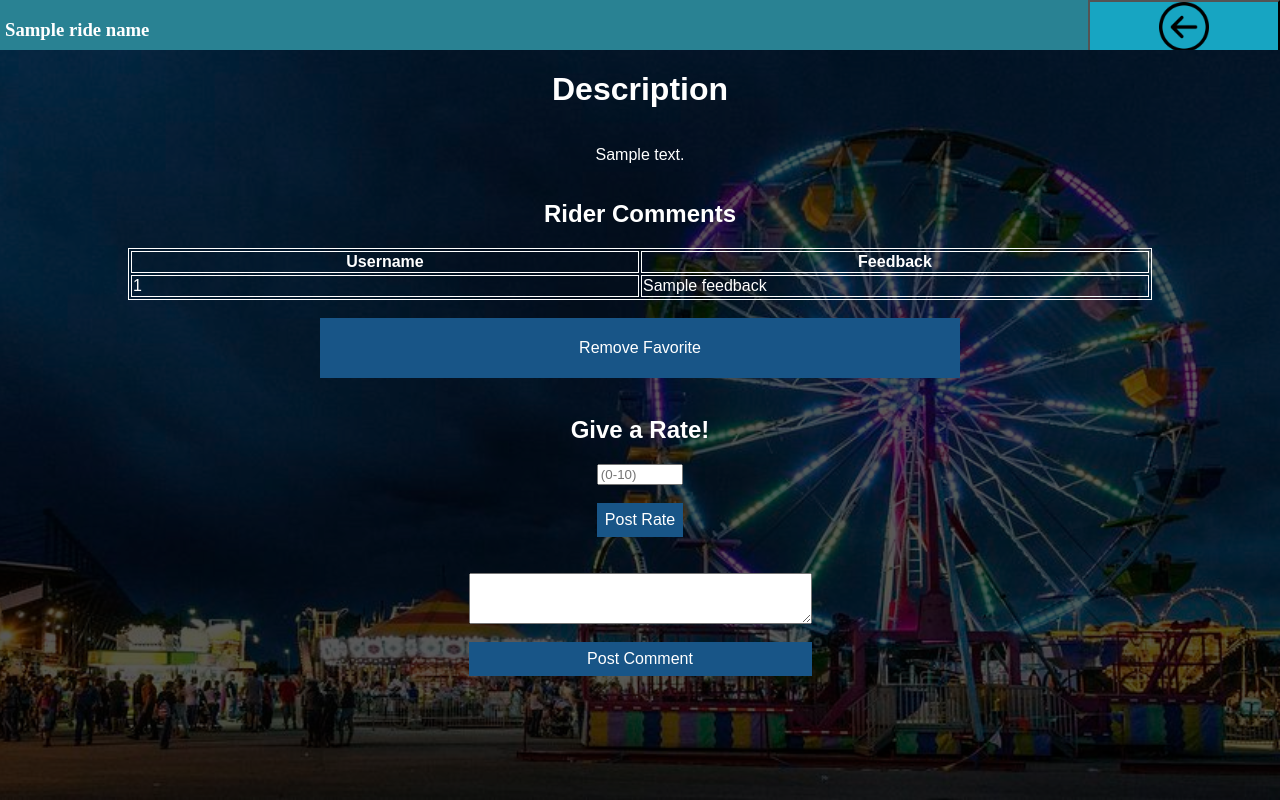
After one commit to software-students-fall2022/web-app-exercise-team-9-1, a Flask app: template MainApp/templates/ride_user.html in a window 1280 px wide. The commit adds this page. Run offline with Flask 2, Linux system fonts and the light colour scheme; the template is opened without the code that fills it: most values are stand-ins (such as "Sample title", 1, 10 or a date in 2020).

Commit message:
description page

```diff
--- a/MainApp/app.py
+++ b/MainApp/app.py
@@ -32,17 +32,18 @@ import profile
 import opening
 import main_page
 
-
 @app.route('/')
 def home():
     if current_user.is_authenticated:
         return redirect(url_for('main_page'))
     return render_template('opening.html',opec=0, msg="")
 
-@app.route('/edit_ride')
+@app.route('/edit_ride', methods = ['GET'])
 def edit_ride():
     print(request.args.get('id'))
     return render_template('opening.html',opec=0, msg="")
+
+
 
 @app.route('/test', methods = ['POST'])
 def show_home():
--- /dev/null
+++ b/MainApp/static/css/rides_description.css
@@ -0,0 +1,412 @@
+html {
+  scroll-behavior: smooth;
+  height: 100%;
+}
+
+body {
+  margin:0;
+  height: 100%;
+  background-color: #595959;
+  background-image: url('../images/bg_login_2.jpg');
+
+  background-size: cover;
+  background-position-x: 80%;
+  background-blend-mode: multiply;
+}
+.add_favorite {
+  background-color: #185587;
+  color: white;
+  padding: 16px;
+  text-align: center;
+  font-size: 16px;
+  border: none;
+  width: 100%;
+  height: 100%;
+  padding: 8px;
+}
+
+.post_comment {
+  background-color: #185587;
+  color: white;
+  padding: 16px;
+  text-align: center;
+  font-size: 16px;
+  border: none;
+  width: 100%;
+  height: 100%;
+  padding: 8px;
+}
+
+.top-bar {
+  width: 100%;
+  height: 50px;
+  background-color: rgb(41, 130, 147);
+  overflow: auto;
+
+}
+.title{
+  float:left;
+  height: 100%;
+  text-align: center;
+  margin-left: 5px;
+  transition: all 0.3s ease;
+  color: #ffffff;
+}
+
+.top-bar form input{
+  float: right;
+  width: 15%;
+  height: 100%;
+  text-align: center;
+  padding: 100% 0;
+  margin-left: 2px;
+  transition: all 0.3s ease;
+  color: #ffffff;
+  background-color: #17a5c2;
+
+}
+.bigger{
+  font-size: 300%;
+}
+
+.medium{
+  font-size: 200%;
+}
+
+.top-bar form input.profile_btn{
+  background-image: url('../images/logout_icon.png');
+  background-repeat: no-repeat;
+  background-size: 50px;
+  background-position-x: center;
+  display:flexbox;
+}
+
+.remove_like{
+  float: right;
+  width: 15%;
+  height: 15%;
+  text-align: center;
+  margin-left: 2px;
+  transition: all 0.3s ease;
+  background-image: url(../images/remove_icon.png);
+  background-repeat: no-repeat;
+  background-size: 50px;
+  background-position-x: center;
+  background-color: transparent;
+  border: none;
+
+}
+
+.like_button_not_liked{
+  float: right;
+  width: 15%;
+  height: 15%;
+  text-align: center;
+  margin-left: 2px;
+  transition: all 0.3s ease;
+  background-image: url(../images/favorite_icon_white.png);
+  background-repeat: no-repeat;
+  background-size: 50px;
+  background-position-x: center;
+  background-color: transparent;
+  border: none;
+
+}
+
+.like_button_liked{
+  float: right;
+  width: 15%;
+  height: 15%;
+  text-align: center;
+  margin-left: 2px;
+  transition: all 0.3s ease;
+  background-image: url(../images/favorite_icon_filled_white.png);
+  background-repeat: no-repeat;
+  background-size: 50px;
+  background-position-x: center;
+  background-color: transparent;
+  border: none;
+
+}
+
+.edit_button{
+  float: right;
+  width: 15%;
+  height: 15%;
+  text-align: center;
+  margin-left: 2px;
+  transition: all 0.3s ease;
+  background-image: url(../images/edit_icon.png);
+  background-repeat: no-repeat;
+  background-size: 50px;
+  background-position-x: center;
+  background-color: transparent;
+  border: none;
+
+}
+
+.top-bar form input.favorite_btn{
+  background-image: url('../images/favorite_icon.png');
+  background-repeat: no-repeat;
+  background-size: 50px;
+  background-position-x: center;
+}
+
+.top-bar form input.add_ride_btn{
+  background-image: url('../images/add_rides_icon.png');
+  background-repeat: no-repeat;
+  background-size: 50px;
+  background-position-x: center;
+}
+
+input.add_ride_btn{
+  background-image: url('../images/add_rides_icon.png');
+  background-repeat: no-repeat;
+  background-size: 50px;
+  background-position-x: center;
+  background-color: rgb(41, 130, 147);
+  width: 100%;
+  height: 60px;
+}
+
+.desc-container{
+  display: flex;
+  align-items: center;
+  flex-direction: column;
+  color: white;
+  font-family:Arial, Helvetica, sans-serif
+}
+
+table, th, td {
+  border: 1px solid white;
+}
+
+.Btn{
+  background-color: rgb(41, 130, 147);
+  width: 50%;
+  height: 60px;
+  color: white;
+  font-size: 30px;
+}
+
+#popup{
+  width: 100%;
+  display: grid;
+}
+
+.hide {
+  display: none;
+}
+
+.show {
+  display: block;
+}
+
+.top-bar form input.back_btn{
+  background-image: url('../images/back_icon.png');
+  background-repeat: no-repeat;
+  background-size: 50px;
+  background-position-x: center;
+}
+.active {
+  background-color: #17a5c2;
+}
+
+.commentContainer{
+  display: flex;
+  align-items: center;
+
+}
+
+table {
+  table-layout: fixed;
+  width: 80%;
+}
+
+table td {
+  word-wrap: break-word;         /* All browsers since IE 5.5+ */
+  overflow-wrap: break-word;     /* Renamed property in CSS3 draft spec */
+}
+
+.rides-preview .section1 {
+  display: block;
+  ;
+  margin-top: 10px;
+
+  height: fit-content;
+  border: 3px solid #ffffff;
+  border-radius: 8px;
+
+}
+
+.rides-preview .section1 .rides-preview-title{
+  text-align: left;
+  margin-left: 10px;
+  font-size: 20px;
+  font-weight: bold;
+  color: #060606;
+  height: fit-content;
+}
+
+.rides-preview .section1 p{
+  margin-top: 0px;
+  margin-bottom: 0px;
+}
+
+.rides-preview .section1 .description{
+  text-align: left;
+  margin-left: 10px;
+  font-family:'Lucida Sans', 'Lucida Sans Regular', 'Lucida Grande', 'Lucida Sans Unicode', Geneva, Verdana, sans-serif;
+  color: #ffffff;
+  font-weight:300;
+  margin-right: 10px;
+  text-overflow: ellipsis;
+  white-space: nowrap;
+  overflow: hidden;
+  height: 30px;
+  margin-top: 10px;
+}
+
+.rides-preview .section1 .wait_time{
+  text-align: right;
+  margin-left: 10px;
+  font-weight: bold;
+  color: #ffffff;
+  margin-right: 10px;
+}
+
+.rides-preview .section1 .hight_requirement{
+  text-align: left;
+  margin-left: 10px;
+  font-weight: bold;
+  color: #ffffff;
+  margin-right: 10px;
+}
+
+.rides-preview .section1 .rides-rating{
+  text-align: right;
+  white-space: nowrap;
+  margin-right: 10px;
+}
+.rides-preview{
+  background-color: #797777;
+  margin-left: 1%;
+  margin-right: 1%;
+  background-repeat: no-repeat;
+  background-size: cover;
+  background-blend-mode: multiply;
+  border-radius: 8px;
+  display: none;
+}
+
+.show {
+  display: block;
+}
+
+
+.pink-box {
+
+  display: block;
+  top: 0%;
+  border-radius: 8px;
+  margin-bottom: 10px;
+}
+
+
+
+.image-container img {
+  width: 100px;
+  height: 100px;
+  border-radius: 50%;
+
+  object-fit: cover;
+
+}
+
+* {
+  box-sizing: border-box;
+}
+
+form.search input[type=text] {
+  padding: 10px;
+  font-size: 17px;
+  border: 1px solid grey;
+  float: left;
+  width: 80%;
+  background: #f1f1f1;
+}
+
+/* Style the submit button */
+form.search button {
+  float: left;
+  width: 20%;
+  padding: 10px;
+  background: #185587;
+  color: white;
+  font-size: 17px;
+  border: 1px solid grey;
+  border-left: none; /* Prevent double borders */
+  cursor: pointer;
+}
+
+form.search .filter_btn {
+  float: left;
+  width: 30%;
+  padding: 10px;
+  background: #185587;
+  color: white;
+  font-size: 17px;
+  border: 1px solid grey;
+  border-left: none; /* Prevent double borders */
+  cursor: pointer;
+}
+
+form.search button:hover {
+  background: #0b7dda;
+}
+
+/* Clear floats */
+form.search::after {
+  content: "";
+  clear: both;
+  display: table;
+
+}
+
+.dropbtn {
+  background-color: #185587;
+  color: white;
+  padding: 16px;
+  font-size: 16px;
+  border: none;
+  width: 100%;
+  padding: 8px;
+}
+
+.dropdown {
+  position: relative;
+  display: inline-block;
+  width: 100%;
+
+}
+
+.dropdown-content {
+  display: none;
+  position: absolute;
+  background-color: #f1f1f1;
+  width: 100%;
+  box-shadow: 0px 8px 16px 0px rgba(0,0,0,0.2);
+  z-index: 1;
+  text-align: center;
+}
+
+.dropdown-content a {
+  color: black;
+  padding: 12px 16px;
+  text-decoration: none;
+  display: block;
+}
+
+.dropdown-content a:hover {background-color: #ddd;}
+
+.dropdown:hover .dropdown-content {display: block;}
--- a/MainApp/templates/main_page.html
+++ b/MainApp/templates/main_page.html
@@ -68,7 +68,7 @@
                                     {%endif%}
 
 
-                                  </div>
+                                </div>
 
 
                                 <h4 style="margin-top: 0px; margin-bottom: 0px;color: #ffffff;">{{ride_type[loop.index0]}}</h4>
--- /dev/null
+++ b/MainApp/templates/ride_user.html
@@ -0,0 +1,92 @@
+<!DOCTYPE html>
+<html lang="en">
+
+<head>
+    <meta charset="UTF-8">
+    <meta http-equiv="X-UA-Compatible" content="IE=edge">
+    <meta name="viewport" content="width=device-width, initial-scale=1.0">
+    <title>Ride_Page</title>
+    <link rel="stylesheet" href="../static/css/rides_description.css">
+</head>
+
+<body>
+    <div class="top-bar">
+        <h3 class="title">{{ride_name}}</h3>
+        <form method="GET" , action='main_page'>
+            <input class="back_btn" type='submit' value="" />
+        </form>
+    </div>
+    <div class="desc-container">
+        <!-- <div class="rides-preview type_{{ride_type}}" style="background-image: {{ride_bg}}">
+        <div class="section1">
+            <div class="pink-box" onclick="document.forms['form_submit_{{rideID}}'].submit();">
+                <div class="rides-preview-title ">
+                    <div
+                        style="margin-top: 0px; margin-bottom: 0px;color: #ffffff;display:flex; justify-content: space-between;">
+                        <h1 style="margin-top: 10px; margin-bottom: 0px;color: #ffffff;font-size:8vw;">{{ride_name}}
+                        </h1> -->
+        <h1 style="color: white">Description</h1>
+        <p style="text-align: center; color: white">{{ride_desc}}</p>
+        <h2 style="color: white">Rider Comments</h2>
+        <table>
+            <tr>
+                <th style="color: white">Username</th>
+                <th style="color: white">Feedback</th>
+            </tr>
+            {% for feedbackItem in feedbacks %}
+            <tr>
+                <td style="color: white">{{feedbackItem['User_ID']}}</td>
+                <td style="color: white">{{feedbackItem['Feedback']}}</td>
+            </tr>
+            <!-- <div style="color: white">User {{feedbackItem['User_ID']}}: {{feedbackItem['Feedback']}}</div> -->
+            {% endfor %}
+        </table>
+        <br>
+        {%if liked==False %}
+        <form action="/add_favorite_desc" method="POST" class="Btn">
+            <input type="hidden" name="id" value="{{ride_id}}">
+            <button type="submit" class="add_favorite" name="favorite" <i class="fa fa-search">Add Favorite</i></button>
+        </form>
+        {%else%}
+        <form action="/remove_favorite_desc" method="POST" class="Btn">
+            <input type="hidden" name="id" value="{{ride_id}}">
+            <button type="submit" class="add_favorite" name="favorite" <i class="fa fa-search">Remove Favorite</i></button>
+        </form>
+        {%endif%}
+
+        <!--<button class="Btn" onclick="clickMe()">Add Comment</button>-->
+
+        <br>
+        <h2 style="color: white">Give a Rate!</h2>
+        <div class="rate">
+            <form id="popup" action='/rides_desc_post_rate' method="POST">
+                <input type="hidden" name="id" value="{{ride_id}}">
+                {%if rate > 0%}
+                    <input type="number" min="1" max="10" oninput="(validity.valid)||(value='');"
+                    name="rate_num" placeholder="Update">
+                {%else%}
+                <input type="number" min="1" max="10" oninput="(validity.valid)||(value='');"
+                name="rate_num" placeholder="(0-10)">
+                {%endif%}
+
+            </br>
+                <input type="submit" class="post_comment" value="Post Rate" >
+            </form>
+        </div>
+        </br>
+        </br>
+        <div class="commentContainer">
+            <form id="popup" action='/rides_desc_post_comment' method="POST">
+                <input type="hidden" name="id" value="{{ride_id}}">
+                <textarea type="text" name="comment" class="commentBox" cols="40" rows="3"></textarea>
+            </br>
+                <input type="submit" class="post_comment" value="Post Comment" >
+            </form>
+        </div>
+
+    </div>
+
+
+</body>
+
+</html>
```
Also changed, not shown: MainApp/main_page.py (+6 -1 lines), MainApp/rides_desc.py (added, +100 -0 lines), MainApp/templates/ride_admin.html (added, +54 -0 lines).
